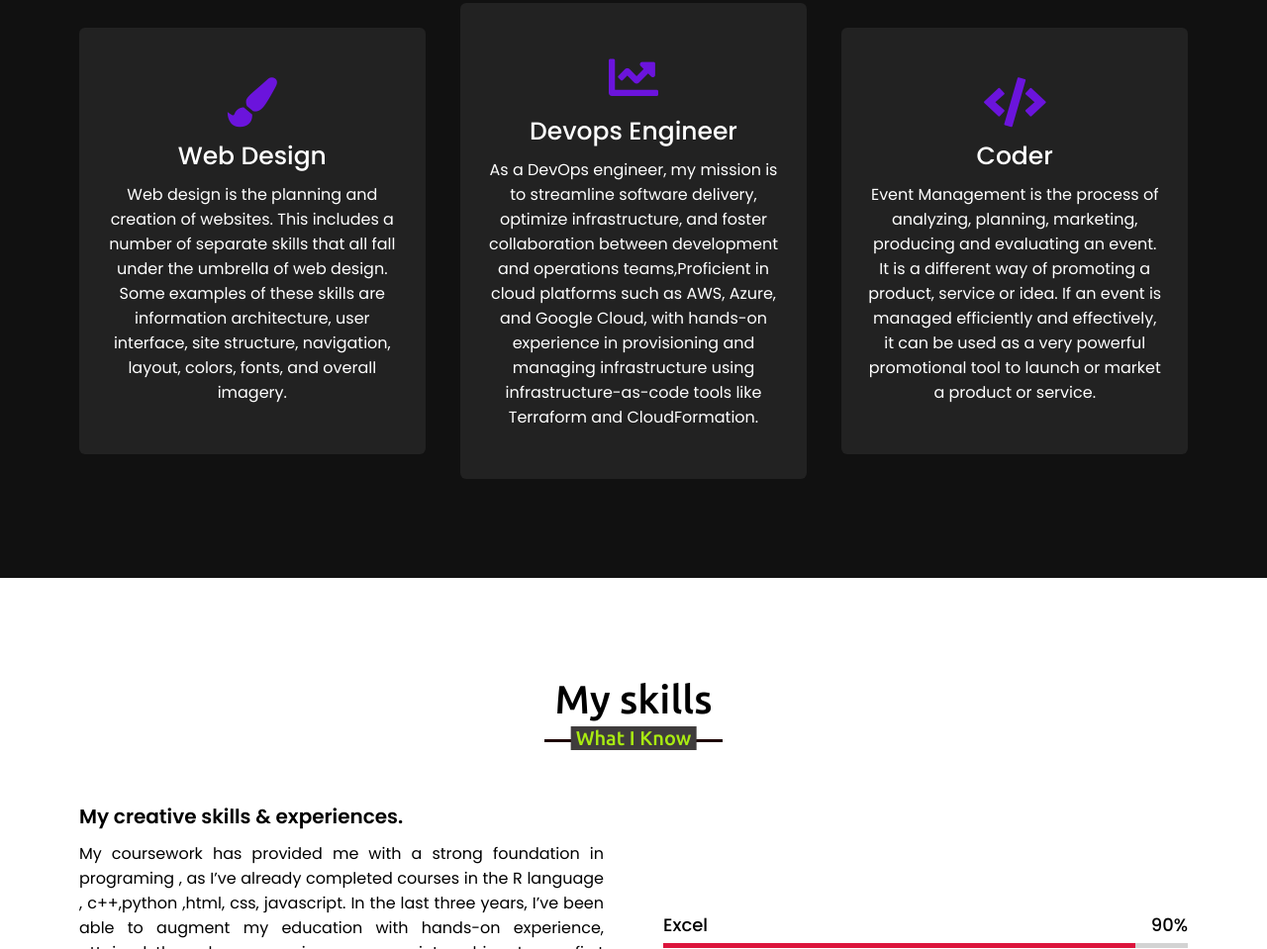
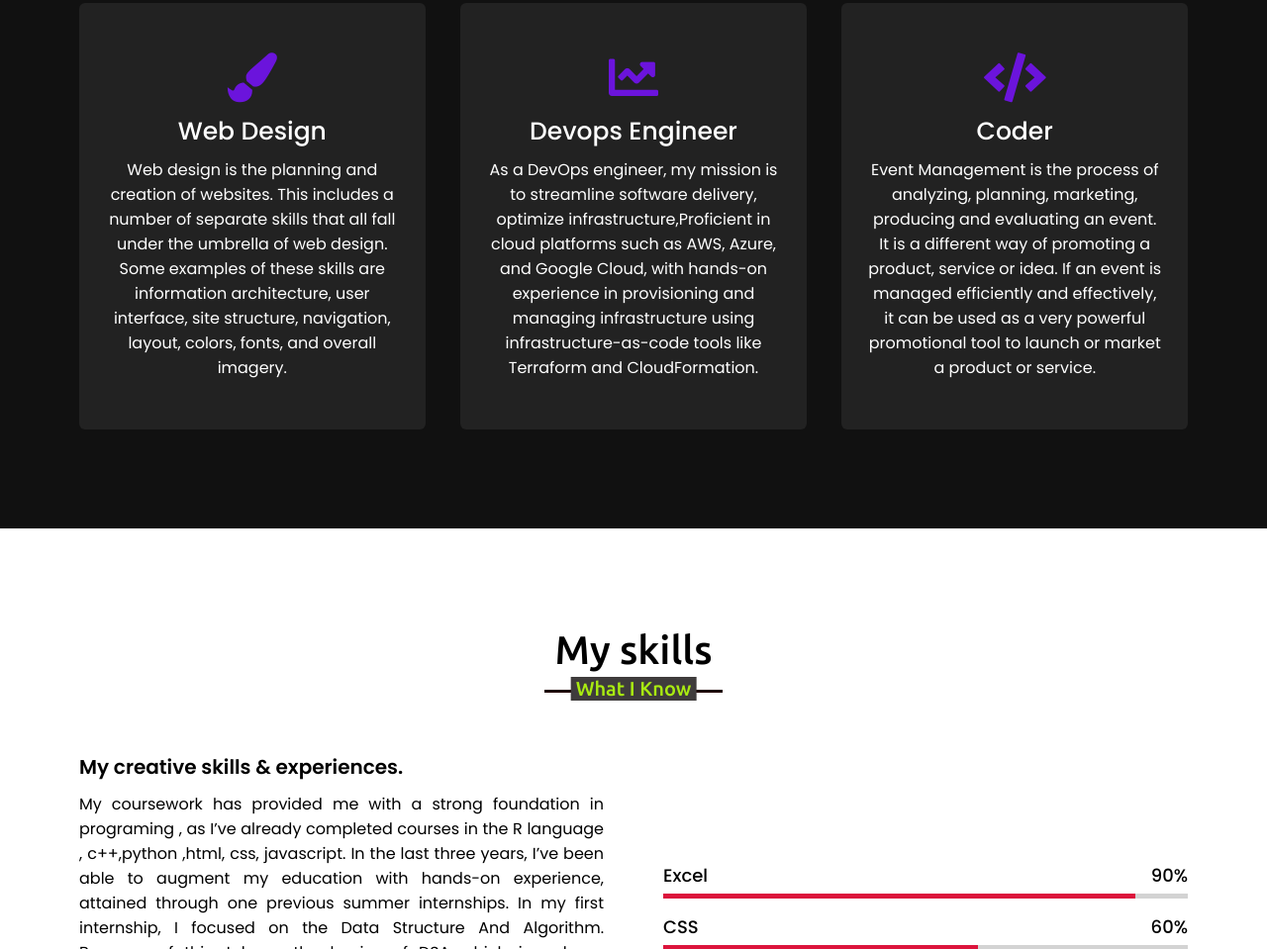
Before and after one commit to AyushGupta7024/portfolio1, a plain HTML site: page index.html in a window 1280 px wide. Shown: the part 1946-2905 px from the top of the page at 99% size. Drawn offline with nearby package versions, Linux system fonts and the light colour scheme.

Commit message:
Update index.html

```diff
--- a/index.html
+++ b/index.html
@@ -100,7 +100,7 @@
                     <div class="box">
                         <i class="fas fa-chart-line"></i>
                         <div class="text">Devops Engineer</div>
-                        <p>As a DevOps engineer, my mission is to streamline software delivery, optimize infrastructure, and foster collaboration between development and operations teams,Proficient in cloud platforms such as AWS, Azure, and Google Cloud, with hands-on experience in provisioning and managing infrastructure using infrastructure-as-code tools like Terraform and CloudFormation.</p>
+                        <p>As a DevOps engineer, my mission is to streamline software delivery, optimize infrastructure,Proficient in cloud platforms such as AWS, Azure, and Google Cloud, with hands-on experience in provisioning and managing infrastructure using infrastructure-as-code tools like Terraform and CloudFormation.</p>
                     </div>
                 </div>
                 <div class="card">
```
